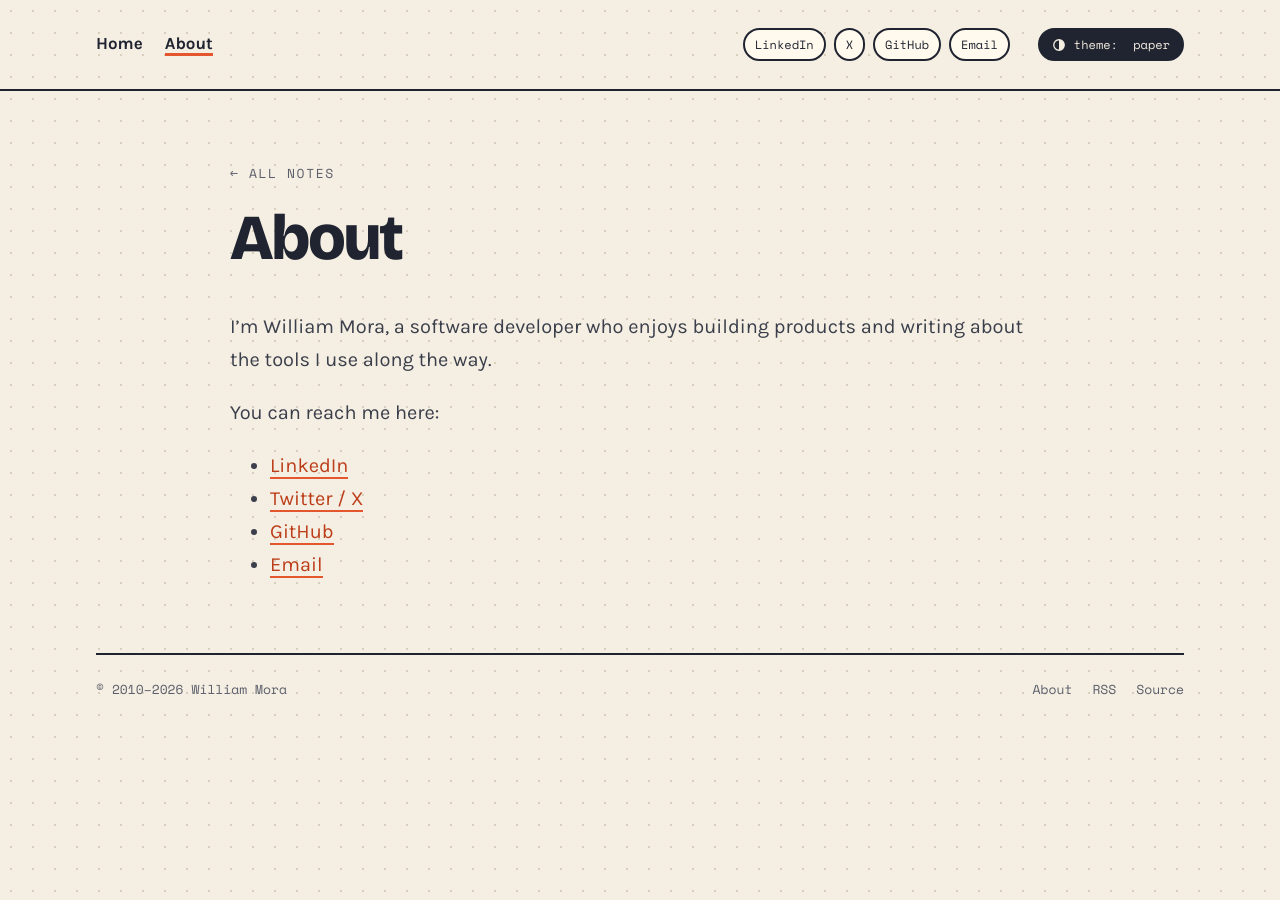
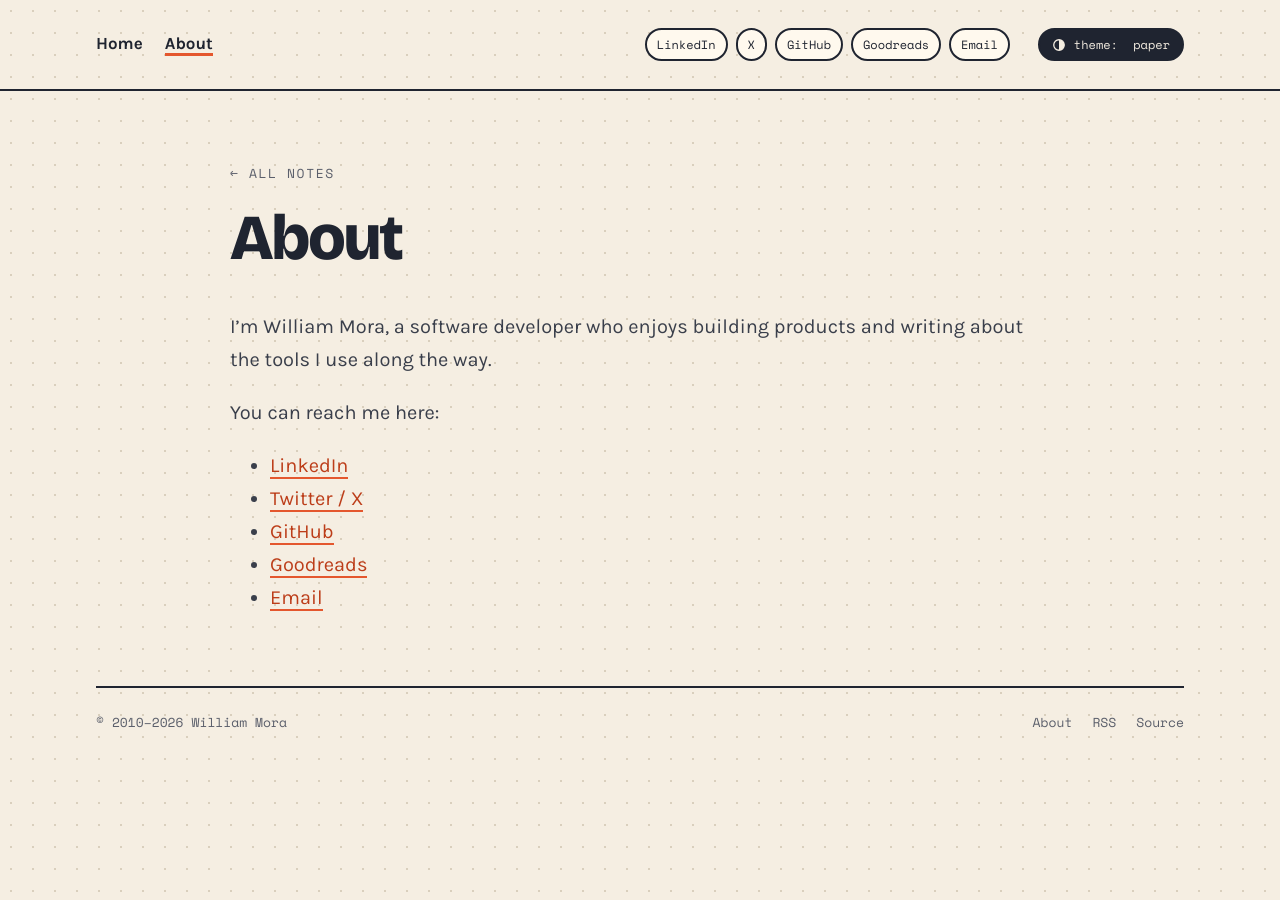
Before and after one commit to wmora/wmora.github.io, a Jekyll site: the page built from about.md, in a window 1280 px wide. Built offline with Jekyll 4.4.1, drawn with Linux system fonts in a browser that asks for light colours.

Commit message:
Add Goodreads to contact links

```diff
--- a/_includes/contact-links.html
+++ b/_includes/contact-links.html
@@ -2,5 +2,6 @@
   <a class="chip" rel="{% unless include.decorative %}me {% endunless %}noopener noreferrer" target="_blank" href="https://www.linkedin.com/in/williammora">LinkedIn</a>
   <a class="chip" rel="{% unless include.decorative %}me {% endunless %}noopener noreferrer" target="_blank" href="https://twitter.com/{{ site.twitter_username }}">X</a>
   <a class="chip" rel="{% unless include.decorative %}me {% endunless %}noopener noreferrer" target="_blank" href="https://github.com/{{ site.github_username }}">GitHub</a>
+  <a class="chip" rel="{% unless include.decorative %}me {% endunless %}noopener noreferrer" target="_blank" href="https://www.goodreads.com/user/show/39044140">Goodreads</a>
   <a class="chip" href="mailto:{{ site.email }}">Email</a>
 </div>
--- a/about.md
+++ b/about.md
@@ -10,4 +10,5 @@ You can reach me here:
 - [LinkedIn](https://www.linkedin.com/in/williammora)
 - [Twitter / X](https://twitter.com/_williammora)
 - [GitHub](https://github.com/wmora)
+- [Goodreads](https://www.goodreads.com/user/show/39044140)
 - [Email](mailto:{{ site.email }})
```
